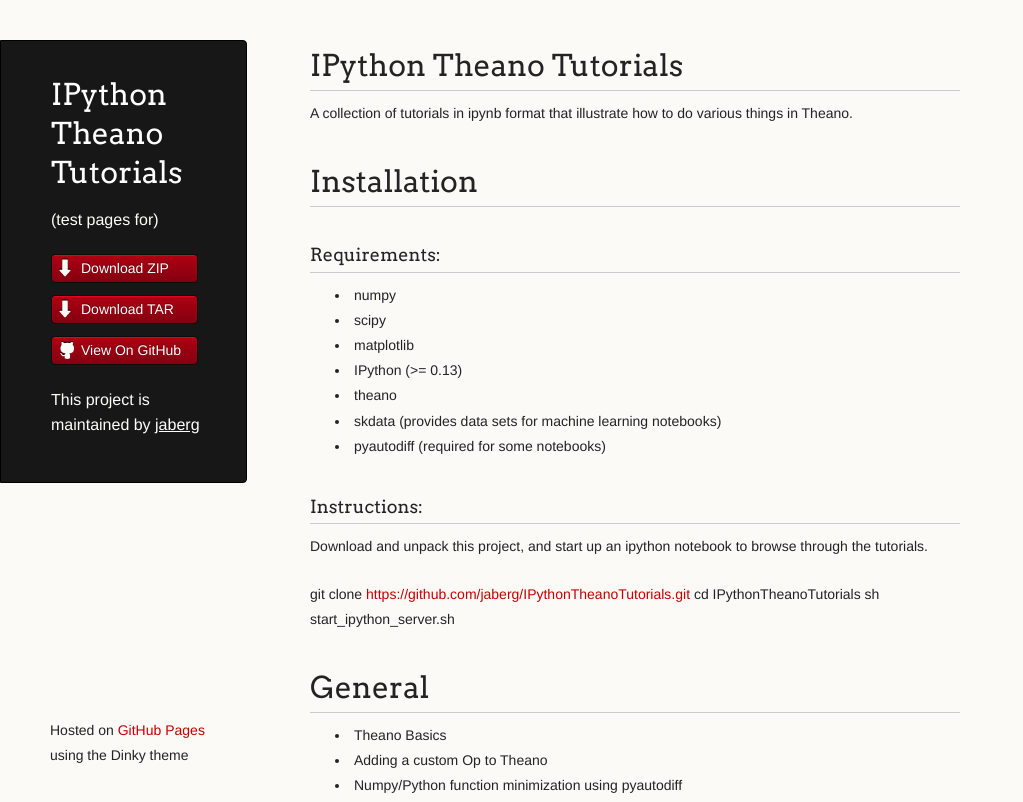
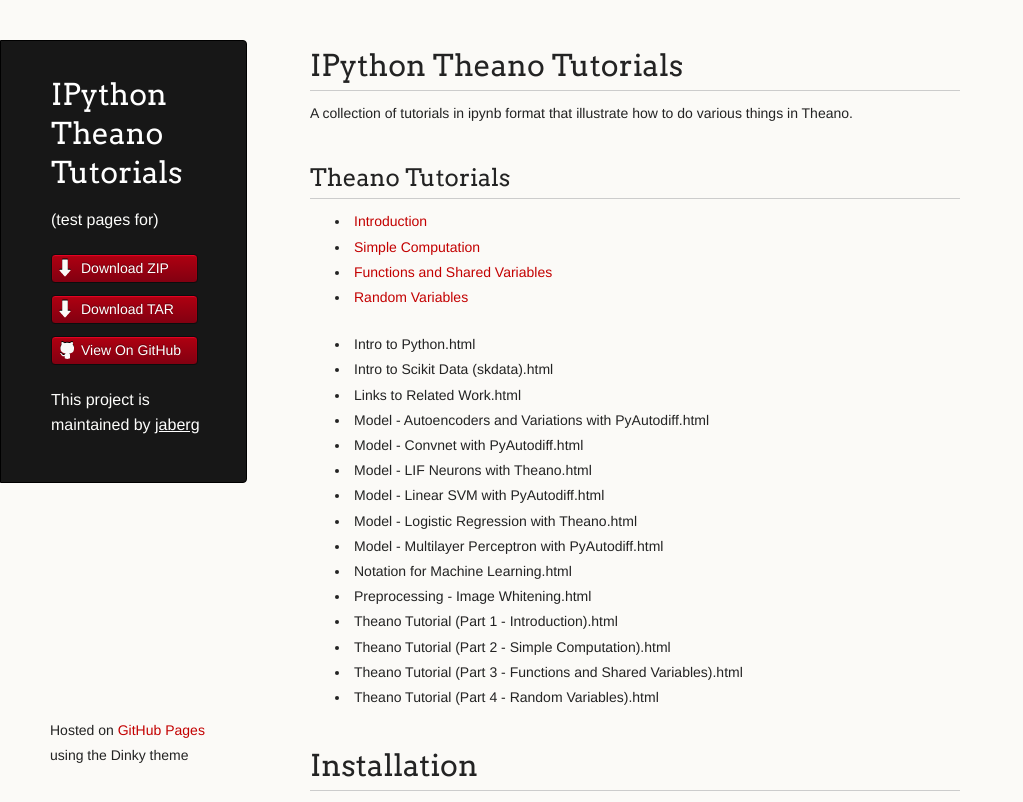
Before and after one commit to jaberg/IPythonTheanoTutorials, a plain HTML site: page index.html in a window 1280 px wide. Shown: the top 802 px of the page, without its empty margins (0-1023 px from the left). Drawn offline with Linux system fonts and the light colour scheme.

Commit message:
new index

```diff
--- a/index.html
+++ b/index.html
@@ -34,6 +34,33 @@
 
 <p>A collection of tutorials in ipynb format that illustrate how to do various
 things in Theano.</p>
+
+<h2>Theano Tutorials</h2>
+
+<ul>
+    <li><a href="nbpages/Theano Tutorial (Part 1 - Introduction).html">Introduction</a></li>
+    <li><a href="nbpages/Theano Tutorial (Part 2 - Simple Computation).html">Simple Computation</a></li>
+    <li><a href="nbpages/Theano Tutorial (Part 3 - Functions and Shared Variables).html">Functions and Shared Variables</a></li>
+    <li><a href="nbpages/Theano Tutorial (Part 4 - Random Variables).html">Random Variables</a></li>
+</ul>
+
+<ul>
+    <li>Intro to Python.html</li>
+    <li>Intro to Scikit Data (skdata).html</li>
+    <li>Links to Related Work.html</li>
+    <li>Model - Autoencoders and Variations with PyAutodiff.html</li>
+    <li>Model - Convnet with PyAutodiff.html</li>
+    <li>Model - LIF Neurons with Theano.html</li>
+    <li>Model - Linear SVM with PyAutodiff.html</li>
+    <li>Model - Logistic Regression with Theano.html</li>
+    <li>Model - Multilayer Perceptron with PyAutodiff.html</li>
+    <li>Notation for Machine Learning.html</li>
+    <li>Preprocessing - Image Whitening.html</li>
+    <li>Theano Tutorial (Part 1 - Introduction).html</li>
+    <li>Theano Tutorial (Part 2 - Simple Computation).html</li>
+    <li>Theano Tutorial (Part 3 - Functions and Shared Variables).html</li>
+    <li>Theano Tutorial (Part 4 - Random Variables).html</li>
+</ul>
 
 <h1>Installation</h1>
 
```
Also changed, not shown: README.txt.
